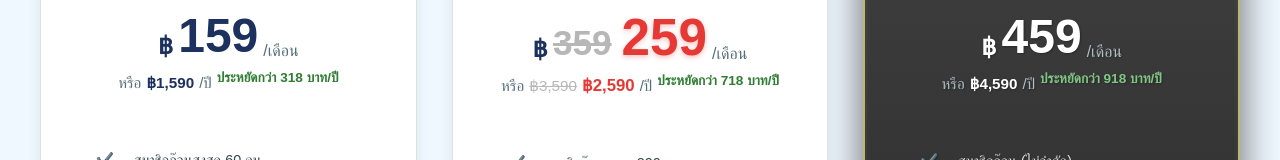
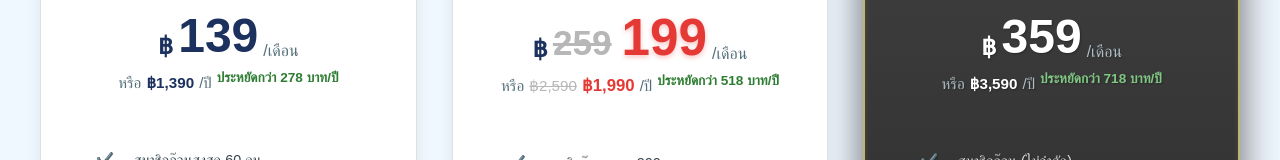
Before and after one commit to PeErAtC/playmatch-web, a Next.js app: page /packages in a window 1280 px wide. Shown: the part 612-772 px from the top of the page. Built offline with nearby package versions, Linux system fonts and the light colour scheme.

Commit message:
Update packages.js
2/7 แก้ไขส่วนลดแพ็กเกจให้ถูกลง

```diff
--- a/pages/packages.js
+++ b/pages/packages.js
@@ -21,9 +21,9 @@ const packageData = [
       "สถิติและกราฟวิเคราะห์",
       "เทรนการใช้งานโปรแกรม",
     ],
-    monthlyPrice: "159",
-    yearlyPrice: "1,590",
-    yearlyDiscountText: "ประหยัดกว่า 318 บาท/ปี",
+    monthlyPrice: "139",
+    yearlyPrice: "1,390",
+    yearlyDiscountText: "ประหยัดกว่า 278 บาท/ปี",
     buttonText: "เริ่มต้นเลย",
     isPopular: false,
     buttonVariant: "primary-outline",
@@ -45,11 +45,11 @@ const packageData = [
       "ระบบจัดอันดับสมาชิก (Ranking)",
       "เทรนการใช้งานโปรแกรม",
     ],
-    monthlyPrice: "259", // ราคาลดแล้ว
-    originalMonthlyPrice: "359", // ราคาเดิมรายเดือนสำหรับขีดฆ่า
-    yearlyPrice: "2,590", // ราคาใหม่รายปีที่ลดแล้ว
-    originalYearlyPrice: "3,590", // ราคาเดิมรายปีสำหรับขีดฆ่า
-    yearlyDiscountText: "ประหยัดกว่า 718 บาท/ปี",
+    monthlyPrice: "199", // ราคาลดแล้ว
+    originalMonthlyPrice: "259", // ราคาเดิมรายเดือนสำหรับขีดฆ่า
+    yearlyPrice: "1,990", // ราคาใหม่รายปีที่ลดแล้ว
+    originalYearlyPrice: "2,590", // ราคาเดิมรายปีสำหรับขีดฆ่า
+    yearlyDiscountText: "ประหยัดกว่า 518 บาท/ปี",
     buttonText: "เลือกแพ็กเกจนี้!",
     isPopular: true,
     buttonVariant: "primary-filled",
@@ -73,9 +73,9 @@ const packageData = [
       "ทีมงาน Support พร้อมให้บริการ 24 ชั่วโมง",
 
     ],
-    monthlyPrice: "459",
-    yearlyPrice: "4,590",
-    yearlyDiscountText: "ประหยัดกว่า 918 บาท/ปี",
+    monthlyPrice: "359",
+    yearlyPrice: "3,590",
+    yearlyDiscountText: "ประหยัดกว่า 718 บาท/ปี",
     buttonText: "ติดต่อทีมงาน",
     isPopular: false,
     buttonVariant: "primary-outline",
```
